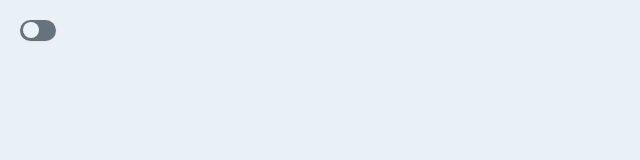
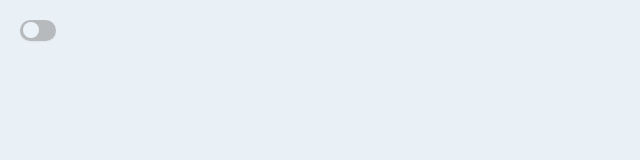
Before and after one commit to RamssCR/banking-system-frontend, a React (Vite) app: page / in a window 1280 px wide. Shown: the top 160 px of the page, without its empty margins (0-640 px from the left). Built offline with nearby package versions, Linux system fonts and the light colour scheme.

Commit message:
style: modified color palette

```diff
--- a/src/index.css
+++ b/src/index.css
@@ -6,15 +6,16 @@
   --color-bg: oklch(95.43% 0.01016 238.848);
   --color-bg-contrast: oklch(0.95 0.01 240);
   --color-contrast: oklch(0.15 0.02 240);
-  --color-accent: oklch(87.345% 0.06475 239.478);
+  --color-accent: oklch(87.406% 0.06404 240.074);
   --color-fg: oklch(0.35 0.03 240);
-  --color-muted: oklch(0.55 0.02 240);
-  --color-muted-fg: oklch(0.65 0.015 240);
+  --color-muted: oklch(78.743% 0.0055 248.269);
+  --color-muted-fg: oklch(55.651% 0.00679 240.187);
 
   /* Primary - Neon Blue */
   --color-primary-bg: oklch(0.65 0.25 240);
   --color-primary-bg-contrast: oklch(0.55 0.28 240);
   --color-primary-contrast: oklch(0.98 0.005 240);
+  --color-primary-accent: oklch(0.3 0.1 240);
   --color-primary-fg: oklch(0.88 0.12 240);
   --color-primary-muted: oklch(0.75 0.18 240);
   --color-primary-muted-fg: oklch(0.82 0.15 240);
@@ -40,6 +41,7 @@
   --color-primary-bg-dark: oklch(0.7 0.3 240);
   --color-primary-bg-contrast-dark: oklch(0.6 0.32 240);
   --color-primary-contrast-dark: oklch(0.05 0.02 240);
+  --color-primary-accent-dark: oklch(0.3 0.1 240);
   --color-primary-fg-dark: oklch(0.85 0.15 240);
   --color-primary-muted-dark: oklch(0.78 0.22 240);
   --color-primary-muted-fg-dark: oklch(0.82 0.18 240);
@@ -60,6 +62,7 @@
   --color-primary-bg: var(--color-primary-bg);
   --color-primary-bg-contrast: var(--color-primary-bg-contrast);
   --color-primary-contrast: var(--color-primary-contrast);
+  --color-primary-accent: var(--color-primary-accent);
   --color-primary-fg: var(--color-primary-fg);
   --color-primary-muted: var(--color-primary-muted);
   --color-primary-muted-fg: var(--color-primary-muted-fg);
@@ -88,6 +91,7 @@
   --color-primary-bg: var(--color-primary-bg-dark);
   --color-primary-bg-contrast: var(--color-primary-bg-contrast-dark);
   --color-primary-contrast: var(--color-primary-contrast-dark);
+  --color-primary-accent: var(--color-primary-accent-dark);
   --color-primary-fg: var(--color-primary-fg-dark);
   --color-primary-muted: var(--color-primary-muted-dark);
   --color-primary-muted-fg: var(--color-primary-muted-fg-dark);
```
